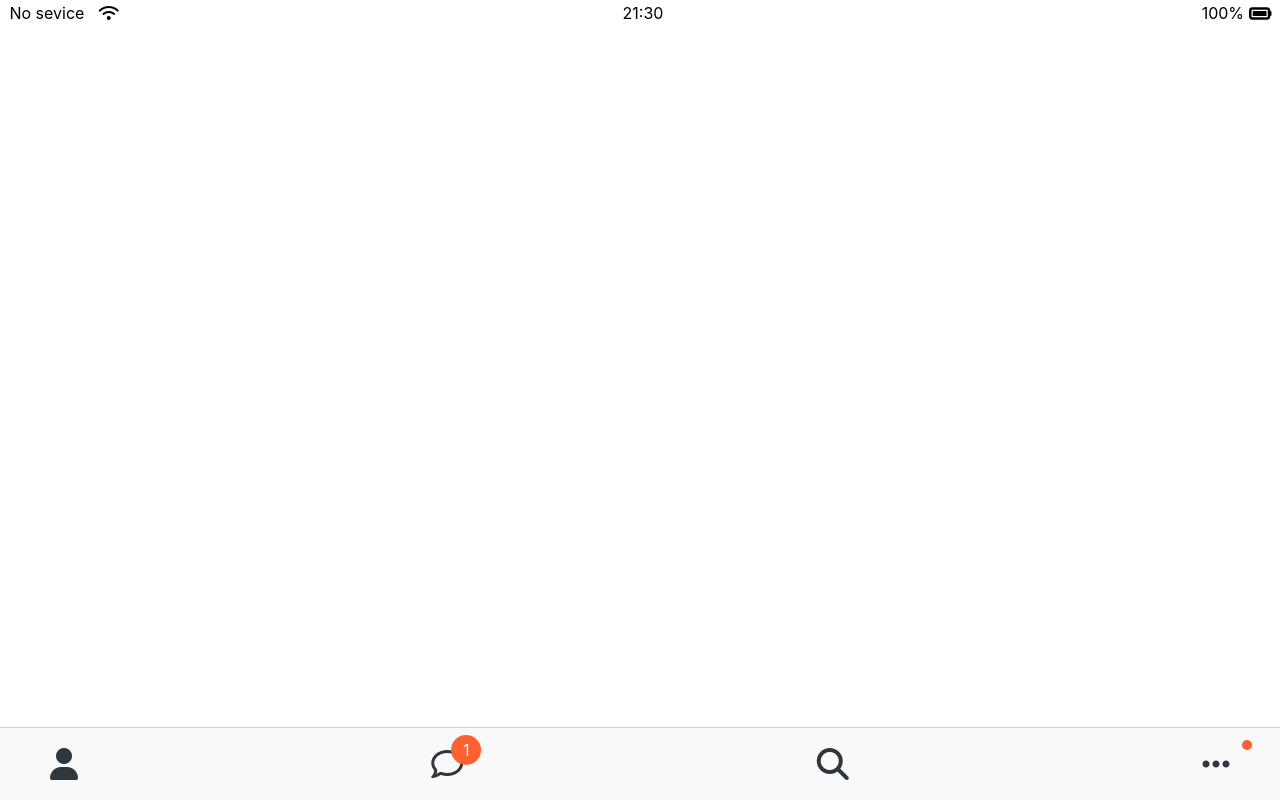
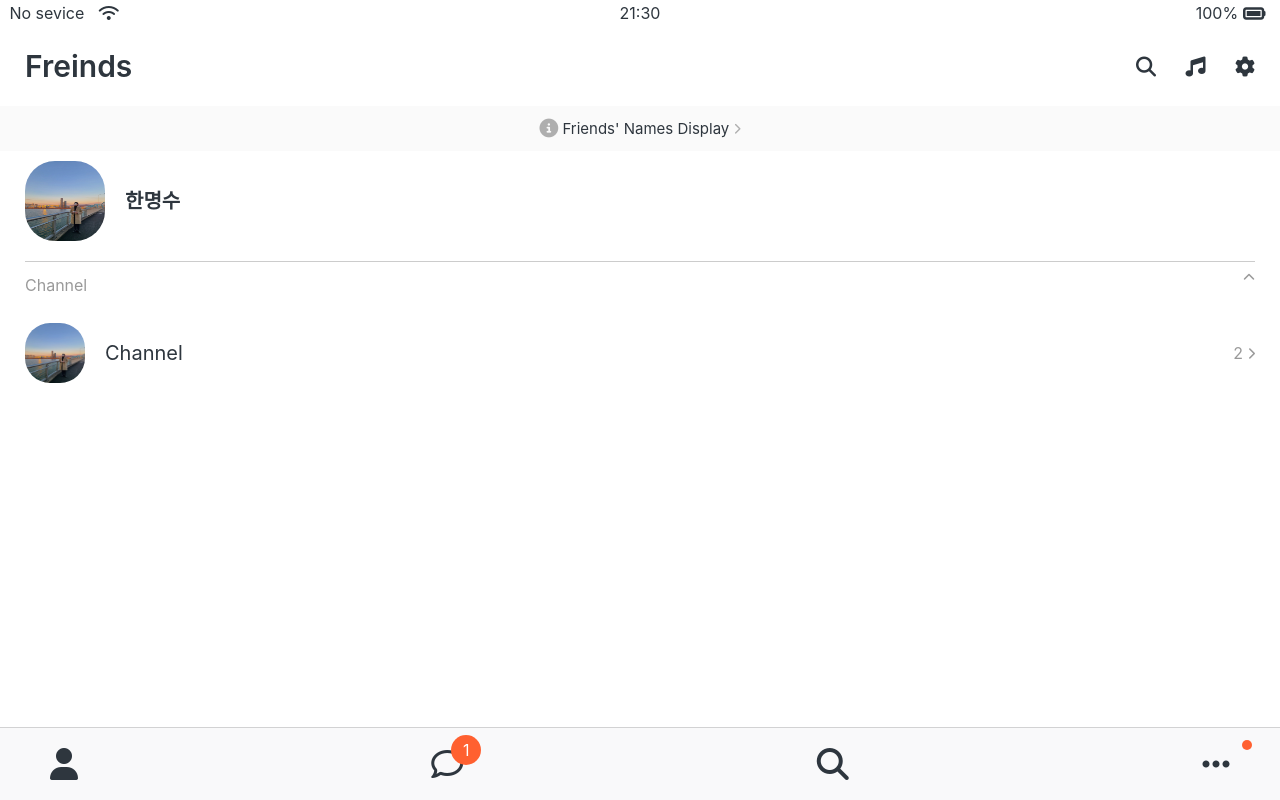
Before and after one commit to Han-ms0331/kokoa_clone, a plain HTML site: page freinds.html in a window 1280 px wide. Drawn offline with Linux system fonts and the light colour scheme.

Commit message:
add friends screen

```diff
--- /dev/null
+++ b/css/components/screenHeader.css
@@ -0,0 +1,15 @@
+.screen-header {
+    display: flex;
+    justify-content: space-between;
+    align-items: center;
+    padding: var(--horizontal-space);
+}
+
+.screen-header__title {
+    font-size: 30px;
+    font-weight: 600;
+}
+
+.screen-header__icons span{
+    margin-left: 25px;
+}
--- a/css/components/statusbar.css
+++ b/css/components/statusbar.css
@@ -1,8 +1,5 @@
 
 .status-bar{
-    position: fixed;
-    top:0;
-    width: 100%;
     display: flex;
     justify-content: center;
     padding: 5px 3px;
--- /dev/null
+++ b/css/components/userComponent.css
@@ -0,0 +1,48 @@
+.user-component {
+    justify-content: space-between;
+}
+
+.user-component,
+.user-component__column:first-child{
+    display: flex;
+    align-items: center;
+}
+
+.user-component__avatar {
+    width:70px;
+    height: 70px;
+    border-radius: 30px;
+    margin-right: 20px;
+}
+
+.user-component__title{
+    font-weight: 600;
+    font-size: 20px;
+}
+
+.user-component__subtitle {
+    margin-top: 5px;
+    color: rgba(0,0,0,0.4);
+}
+
+.user-component__avatar--xl {
+    width:80px;
+    height: 80px;
+}
+
+.user-component__avatar--sm {
+    width:60px;
+    height: 60px;
+    border-radius: 25px;
+}
+
+.user-component__title--sm{
+    font-weight: 400;
+    font-size: 20px;
+}
+
+
+
+.user-component__column:last-child {
+    color: rgba(0,0,0,0.4);
+}
--- /dev/null
+++ b/css/screens/friends.css
@@ -0,0 +1,30 @@
+
+#friends-display-link{
+    text-align: center;
+    display: block;
+    background-color: #fafafa;
+    padding: 15px 0px;
+    font-size: 15px;
+    margin-bottom: 10px;
+}
+
+#friends-display-link i{
+    color: rgba(0,0,0,0.3);
+}
+
+.friends-screen {
+    padding: 0px var(--horizontal-space);
+}
+
+.friends-screen__channel {
+    margin-top: 20px;
+    border-top: 1px solid rgba(0,0,0,0.2);
+    padding-top: 15px;
+}
+
+.friends-screen__channel-header {
+    margin-bottom: 30px;
+    display: flex;
+    justify-content: space-between;
+    color: rgba(0,0,0,0.4);
+}
--- a/css/styles.css
+++ b/css/styles.css
@@ -2,13 +2,16 @@
 @import "variable.css";
 
 @import "screens/login.css";
+@import "screens/friends.css";
 
 @import "components/navbar.css";
 @import "components/statusbar.css";
-
+@import "components/screenHeader.css";
+@import "components/userComponent.css";
 
 
 body {
+    color: #2e363e;
   font-family: -apple-system, BlinkMacSystemFont, "Segoe UI", Roboto, Oxygen,
     Ubuntu, Cantarell, "Open Sans", "Helvetica Neue", sans-serif;
 }
--- a/css/variable.css
+++ b/css/variable.css
@@ -1,3 +1,4 @@
 :root {
   --yellow: #fae100;
+  --horizontal-space: 25px;
 }
--- a/freinds.html
+++ b/freinds.html
@@ -20,6 +20,58 @@
         <i class="fas fa-battery-full fa-lg"></i>
       </div>
     </div>
+
+    <header class="screen-header">
+        <h1 class="screen-header__title">
+            Freinds
+        </h1>
+        <div class="screen-header__icons">
+            <span><i class="fas fa-search fa-lg"></i></span>
+            <span><i class="fas fa-music fa-lg"></i></span>
+            <span><i class="fas fa-cog fa-lg"></i></span>
+        </div>
+    </header>
+
+
+    <a id="friends-display-link">
+        <i class="fas fa-info-circle fa-lg"></i>
+        <span>Friends' Names Display</span>
+        <i class="fas fa-chevron-right fa-xs"></i>
+    </a>
+
+    <main class="friends-screen">
+        <div class="user-component">
+            <div class="user-component__column">
+                <img src="image/Han.jpg" class="user-component__avatar user-component__avatar--xl"/>
+                <div class="user-component__text">
+                    <h4 class="user-component__title">한명수</h4>
+                </div>
+            </div>
+            <div class="user-component__column">
+
+            </div>
+        </div>
+        <div class="friends-screen__channel">
+            <div class="friends-screen__channel-header">
+                <span>Channel</span>
+                <i class="fas fa-chevron-up fa-xs"></i>
+            </div>
+                <div class="user-component">
+                    <div class="user-component__column">
+                        <img src="image/Han.jpg" class="user-component__avatar user-component__avatar--sm"/>
+                        <div class="user-component__text">
+                            <h4 class="user-component__title user-component__title--sm">Channel</h4>
+                        </div>
+                    </div>
+                    <div class="user-component__column">
+                        <span>2</span>
+                        <i class="fas fa-chevron-right fa-xs"></i>
+                    </div>
+                </div>
+
+        </div>
+    </main>
+
 
     <nav class="nav">
       <ul class="nav__list">
```
Also changed, not shown: chats.html (added), image/Han.jpg (added).
